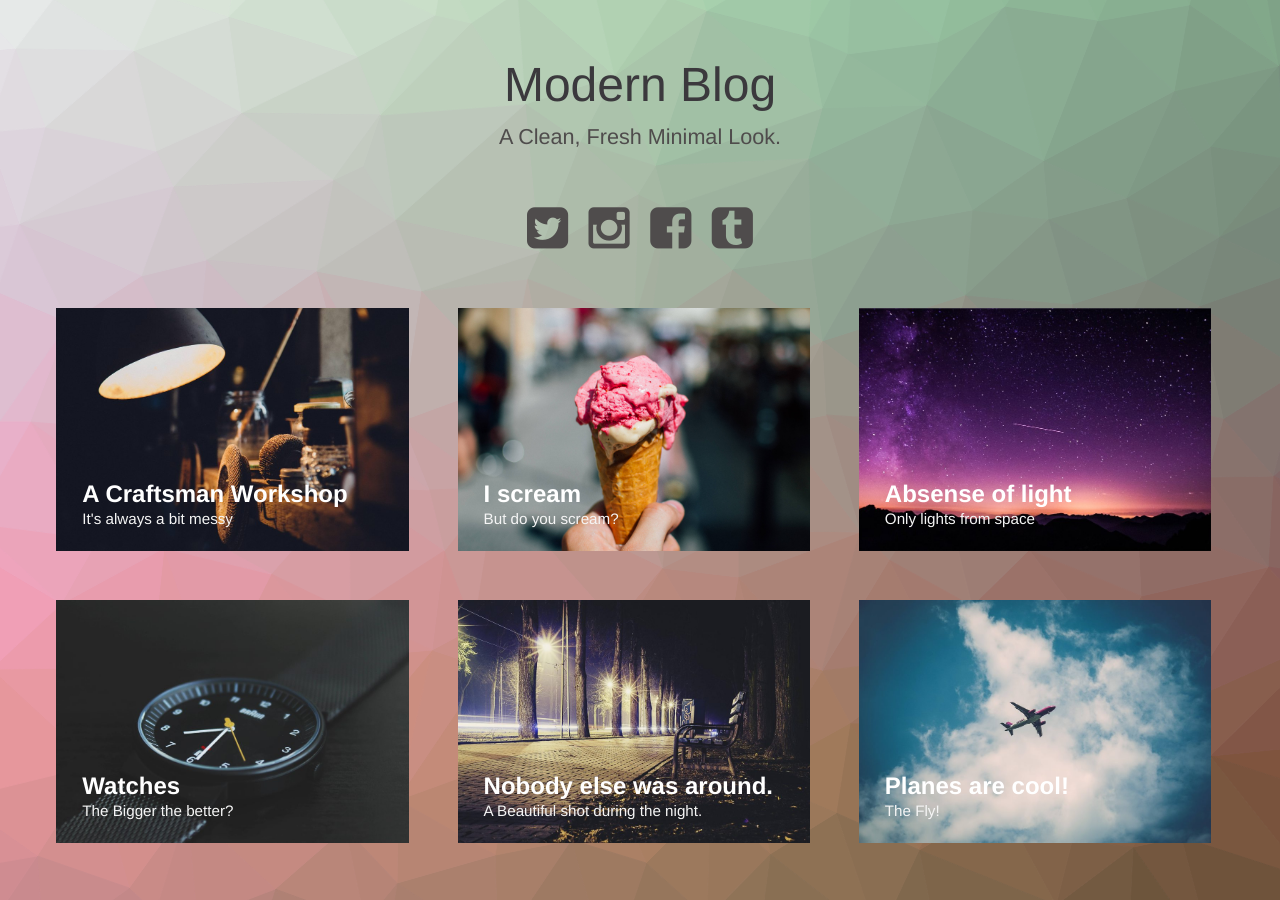
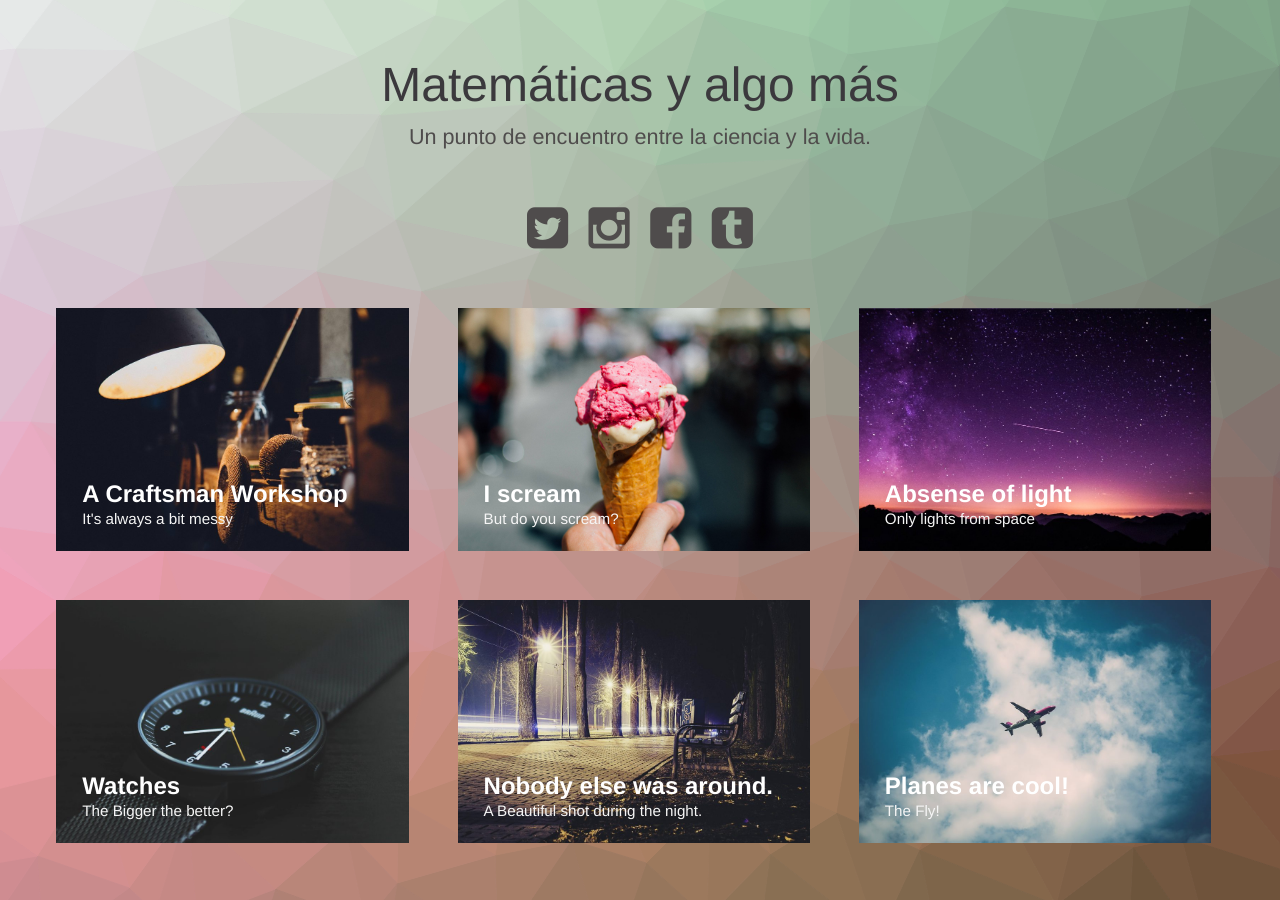
Before and after one commit to loki2009100/Blog-Personal, a Jekyll site: the page built from index.html, in a window 1280 px wide. Built offline with Jekyll 4.4.1, drawn with Linux system fonts in a browser that asks for light colours.

Commit message:
Update index.html

```diff
--- a/index.html
+++ b/index.html
@@ -28,7 +28,7 @@ layout: compress
 <body class="body">
 <div class="container">
     <header class="header">
-        <h1>Modern Blog<span>A Clean, Fresh Minimal Look.</span></h1>
+        <h1>Matemáticas y algo más<span>Un punto de encuentro entre la ciencia y la vida.</span></h1>
         <nav class="links">
             <a href="#"><i class="fa fa-twitter-square fa-3x"></i></a>
             <a href="#"><i class="fa fa-instagram fa-3x"></i></a>
```
